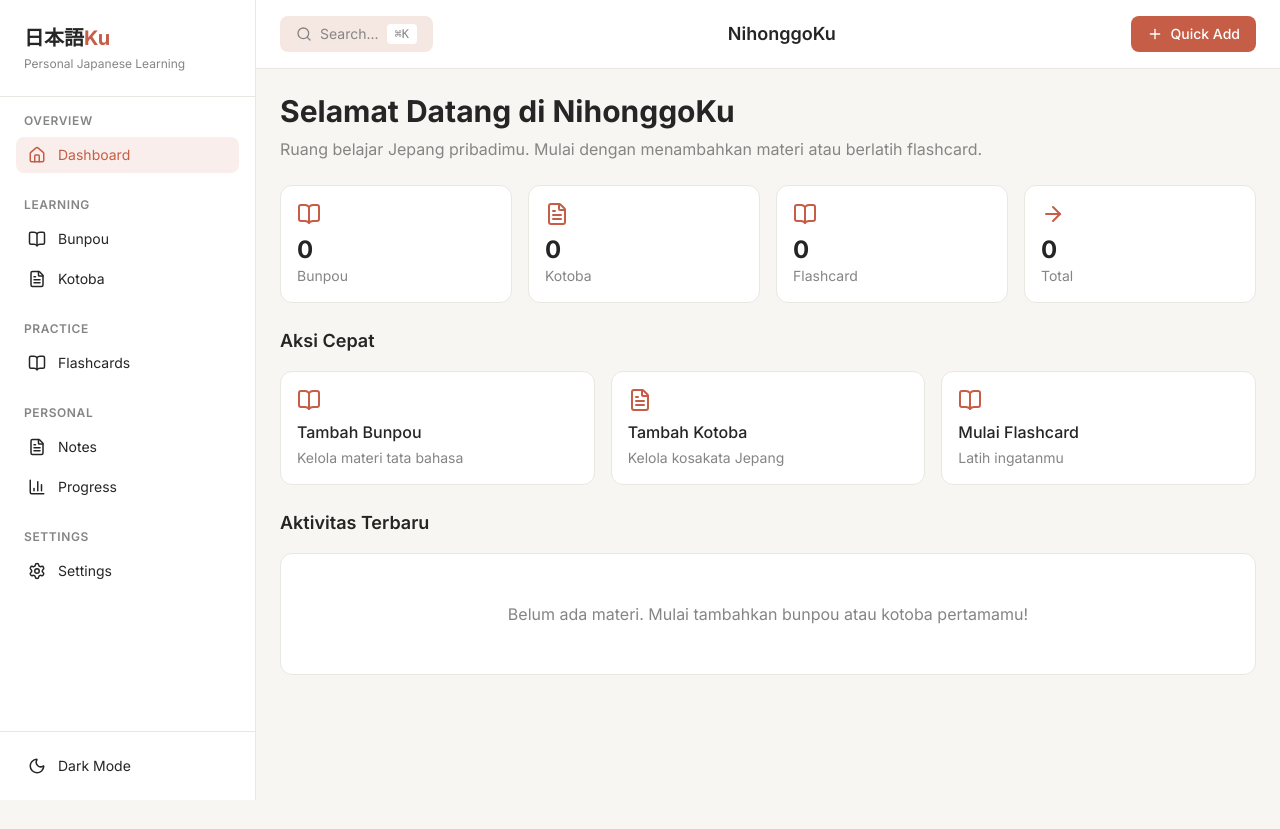
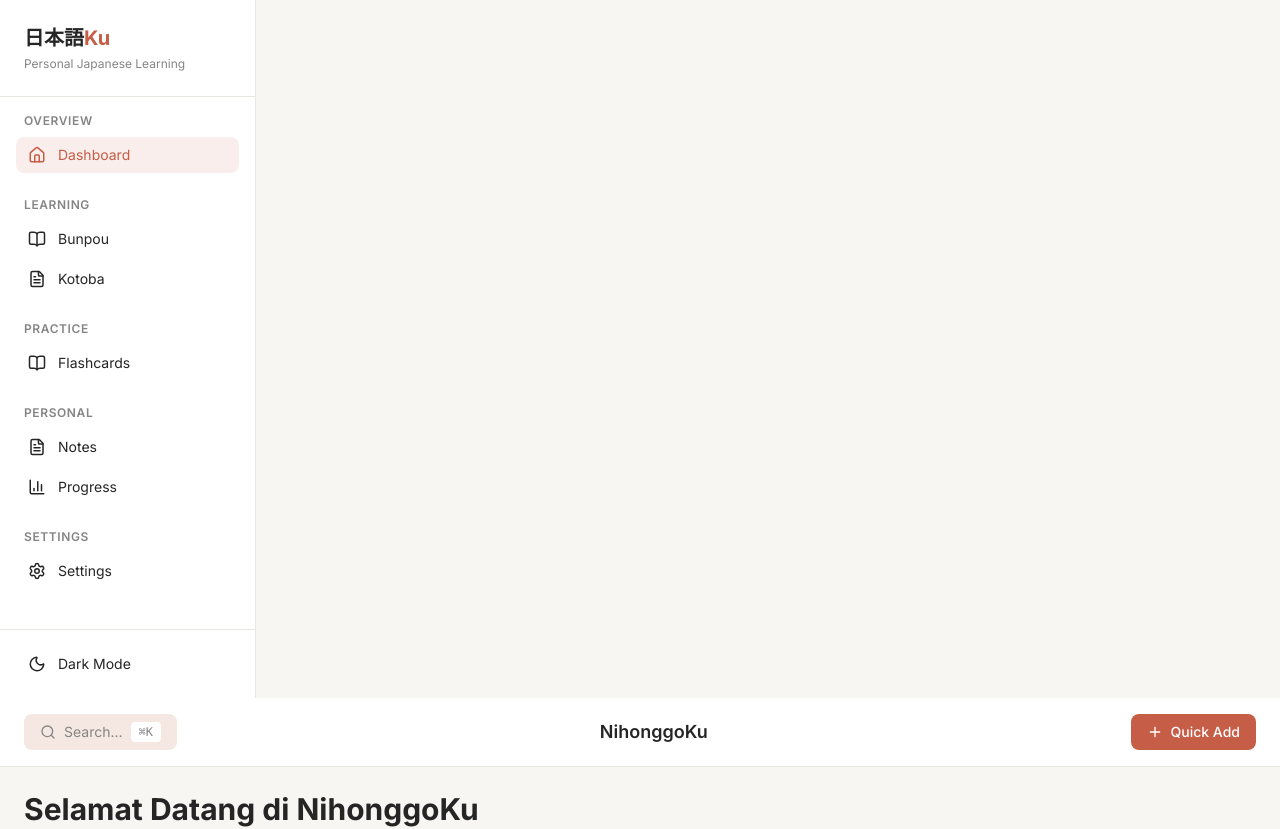
Before and after one commit to KIpliforyou/NihonggoKu, a Next.js app: page / in a window 1280 px wide. Shown: the top 829 px of the page. Before the commit the page ends 800 px from the top, so only its background shows below. Built offline with nearby package versions, Linux system fonts and the light colour scheme.

Commit message:
Fix mobile bottom nav overlapping content

```diff
--- a/components/Layout.tsx
+++ b/components/Layout.tsx
@@ -34,14 +34,14 @@ export default function Layout({ children }: { children: React.ReactNode }) {
   return (
     <div className="min-h-screen bg-background dark:bg-dark-background">
       <ContentSync />
-      <div className="flex h-screen overflow-hidden">
+      <div className="flex flex-col min-h-screen">
         {/* Desktop Sidebar */}
         {!isMobile && (
           <Sidebar isDark={isDark} onToggleTheme={toggleTheme} />
         )}
 
         {/* Main Content */}
-        <div className="flex-1 flex flex-col overflow-hidden">
+        <div className="flex-1 flex flex-col">
           <Header isDark={isDark} onToggleTheme={toggleTheme} />
           <main className="flex-1 overflow-y-auto p-4 md:p-6">
             {children}
@@ -50,9 +50,7 @@ export default function Layout({ children }: { children: React.ReactNode }) {
       </div>
 
       {/* Mobile Bottom Navigation */}
-      {isMobile && (
-        <MobileNav />
-      )}
+      {isMobile && <MobileNav />}
     </div>
   );
 }
```
